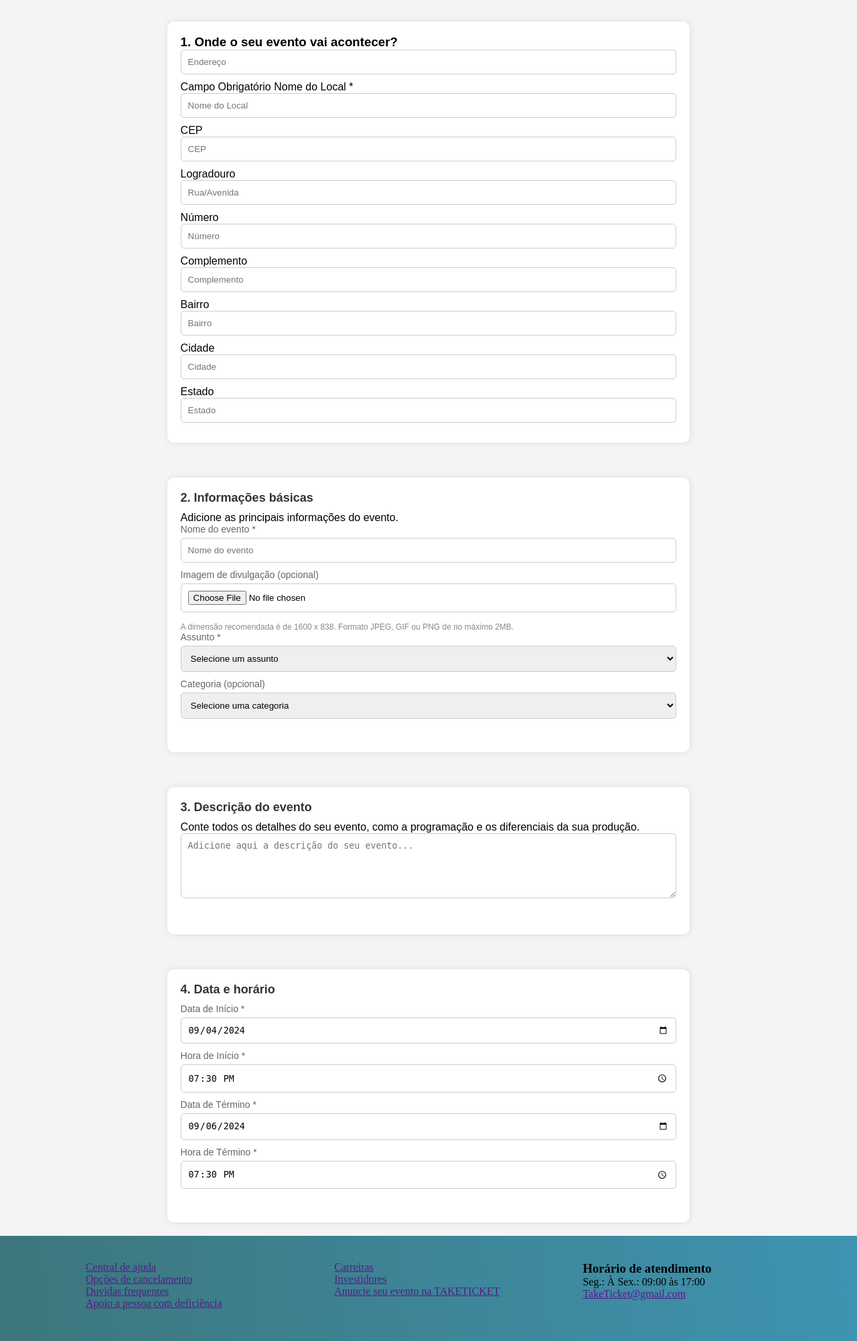
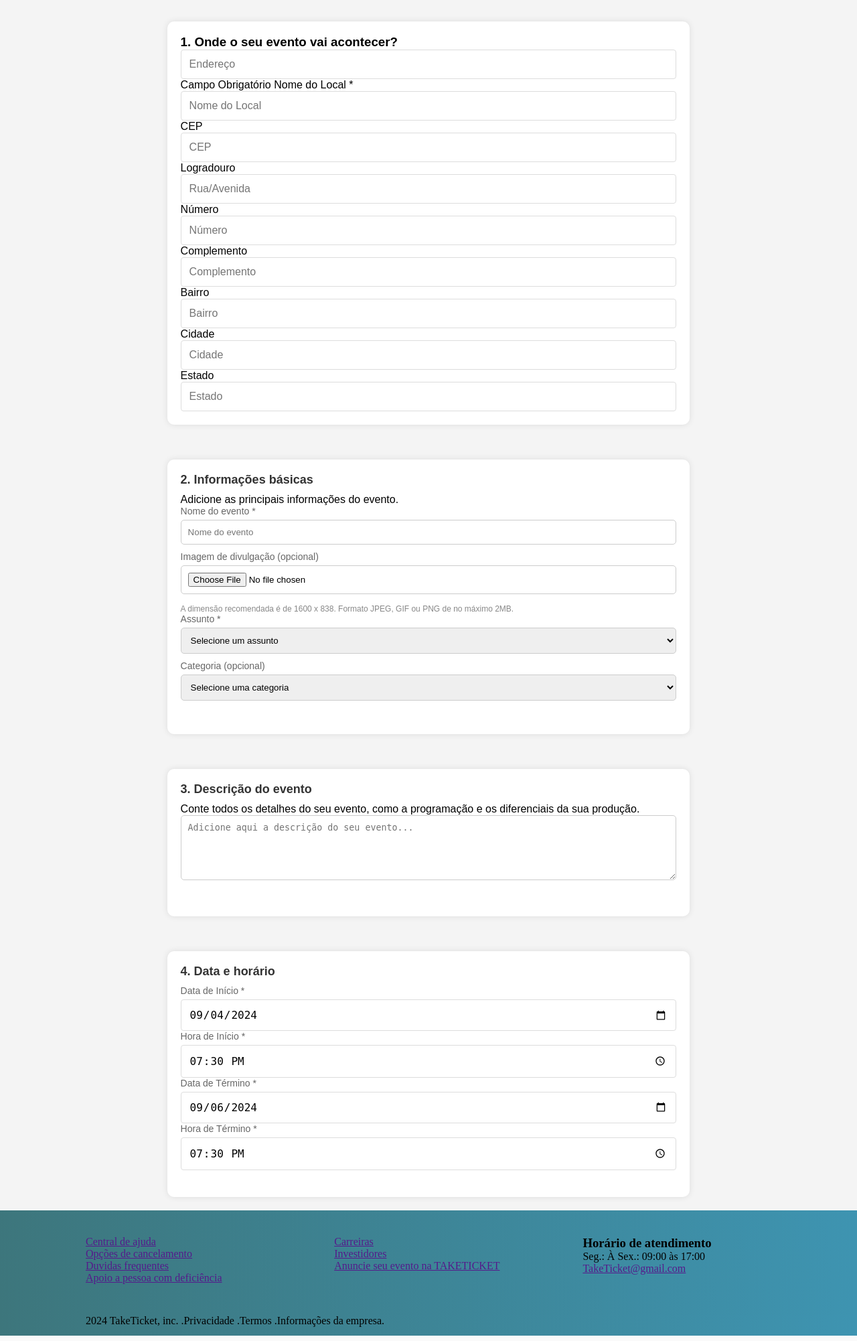
Before and after one commit to ViniciusWilber/TakeTicket, a PHP site: page /cadastroevent.php in a window 1280 px wide. Shown: the part 104-2106 px from the top of the page at 67% size. Run offline with PHP 8.4, Linux system fonts and the light colour scheme.

Commit message:
cadastro eventos

```diff
--- a/css/cadastroevent.css
+++ b/css/cadastroevent.css
@@ -23,7 +23,6 @@
     color: #333;
 }
 
-.input-box,
 .image-upload,
 textarea,
 select {
@@ -58,7 +57,6 @@
     gap: 2rem;
     font-family: Arial, sans-serif;
     background-color: #f4f4f4;
-    width: ;
     align-items: center;
     margin-top: 2rem;
 }
@@ -132,3 +130,17 @@
     display: block;
     margin-top: 5px;
 }
+.input-box{
+    width: 100%;
+    padding: 12px;
+    border: 1px solid #ddd;
+    border-radius: 4px;
+    font-size: 16px;
+    transition: border-color 0.3s;
+}
+
+
+.input-box:focus{
+    border-color: #00B2E2; /* Azul Tiffany */
+    outline: none;
+}
```
